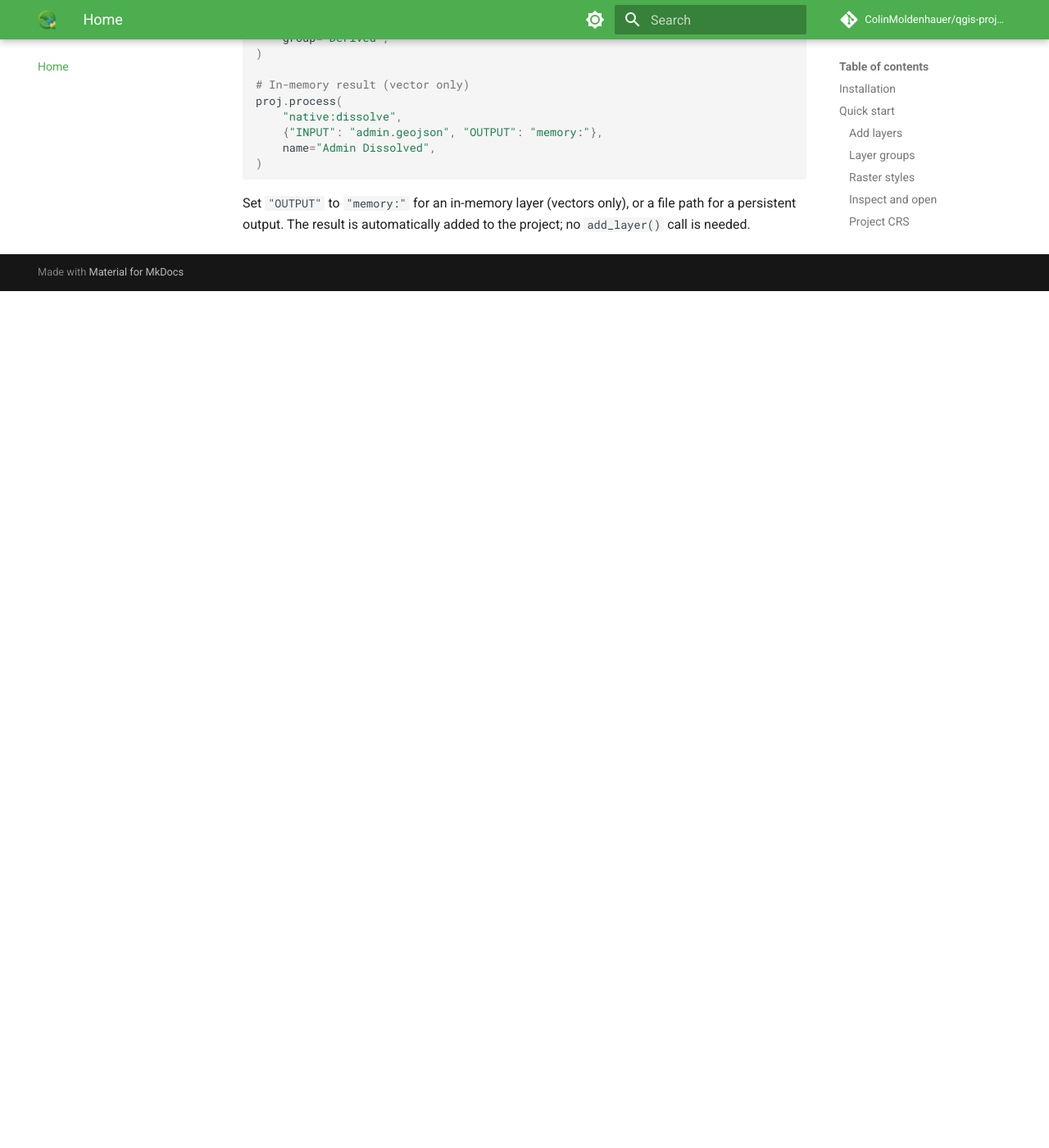
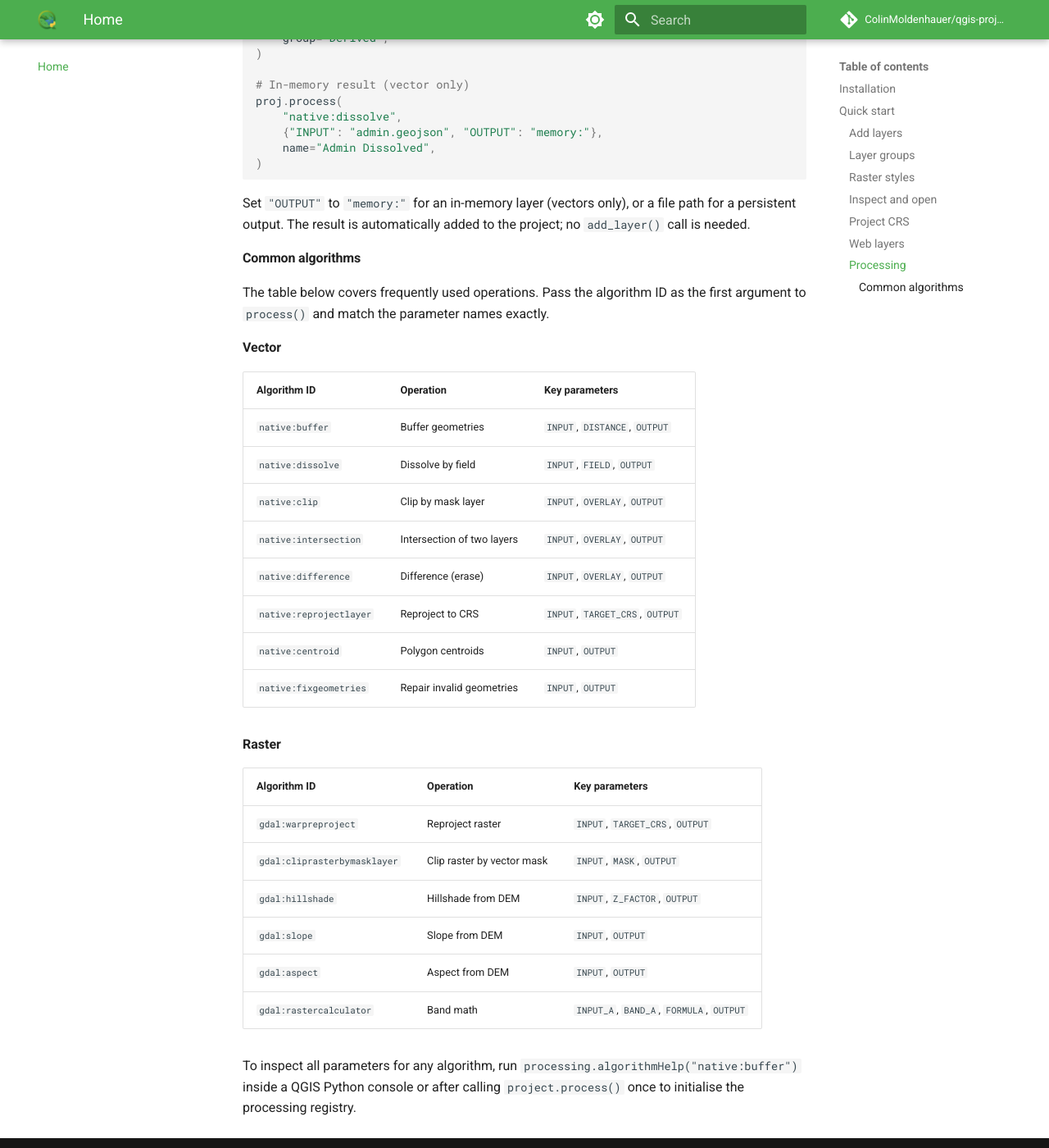
Before and after one commit to ColinMoldenhauer/qgis-project, an MkDocs documentation site: the page built from docs/index.md, in a window 1280 px wide and 1400 px high, scrolled down 3383 px. Shown: the whole window at 82% size. Built offline with MkDocs 1.6.1 and Material for MkDocs 9.7.7, drawn with Linux system fonts in a browser that asks for light colours; comment, search, counter and statistics services are not loaded; before the commit the page ends 3738 px from its top, so only the background shows below that.

Commit message:
docs: add common processing algorithm table to Processing section

````diff
--- a/docs/index.md
+++ b/docs/index.md
@@ -158,3 +158,33 @@
 ```
 
 Set `"OUTPUT"` to `"memory:"` for an in-memory layer (vectors only), or a file path for a persistent output. The result is automatically added to the project; no `add_layer()` call is needed.
+
+#### Common algorithms
+
+The table below covers frequently used operations. Pass the algorithm ID as the first argument to `process()` and match the parameter names exactly.
+
+**Vector**
+
+| Algorithm ID | Operation | Key parameters |
+|---|---|---|
+| `native:buffer` | Buffer geometries | `INPUT`, `DISTANCE`, `OUTPUT` |
+| `native:dissolve` | Dissolve by field | `INPUT`, `FIELD`, `OUTPUT` |
+| `native:clip` | Clip by mask layer | `INPUT`, `OVERLAY`, `OUTPUT` |
+| `native:intersection` | Intersection of two layers | `INPUT`, `OVERLAY`, `OUTPUT` |
+| `native:difference` | Difference (erase) | `INPUT`, `OVERLAY`, `OUTPUT` |
+| `native:reprojectlayer` | Reproject to CRS | `INPUT`, `TARGET_CRS`, `OUTPUT` |
+| `native:centroid` | Polygon centroids | `INPUT`, `OUTPUT` |
+| `native:fixgeometries` | Repair invalid geometries | `INPUT`, `OUTPUT` |
+
+**Raster**
+
+| Algorithm ID | Operation | Key parameters |
+|---|---|---|
+| `gdal:warpreproject` | Reproject raster | `INPUT`, `TARGET_CRS`, `OUTPUT` |
+| `gdal:cliprasterbymasklayer` | Clip raster by vector mask | `INPUT`, `MASK`, `OUTPUT` |
+| `gdal:hillshade` | Hillshade from DEM | `INPUT`, `Z_FACTOR`, `OUTPUT` |
+| `gdal:slope` | Slope from DEM | `INPUT`, `OUTPUT` |
+| `gdal:aspect` | Aspect from DEM | `INPUT`, `OUTPUT` |
+| `gdal:rastercalculator` | Band math | `INPUT_A`, `BAND_A`, `FORMULA`, `OUTPUT` |
+
+To inspect all parameters for any algorithm, run `processing.algorithmHelp("native:buffer")` inside a QGIS Python console or after calling `project.process()` once to initialise the processing registry.
````
